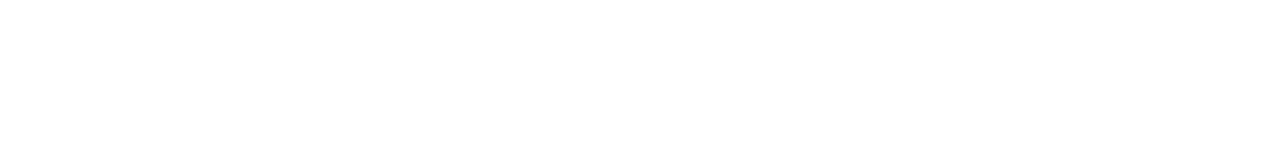
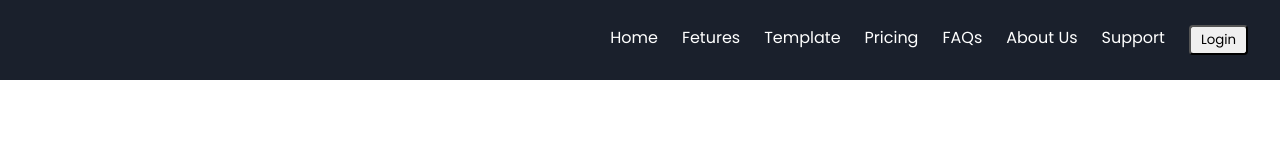
Before and after one commit to Abhii1564/InvoiceZen, a plain HTML site: page index.html in a window 1280 px wide. Drawn offline with Linux system fonts and the light colour scheme.

Commit message:
Secound Commit Navbar add

```diff
--- a/index.html
+++ b/index.html
@@ -4,8 +4,26 @@
     <meta charset="UTF-8">
     <meta name="viewport" content="width=device-width, initial-scale=1.0">
     <title>Document</title>
+    <link rel="stylesheet" href="style.css">
+
 </head>
 <body>
-
-</body>
+    <header>
+        <div class="navBar">
+            <div class="logo"></div>
+            <div class="leftSection">
+                <ul>
+                    <li><a href="#home">Home</a></li>
+                    <li><a href="#fetures">Fetures</a></li>
+                    <li><a href="#template">Template</a></li>
+                    <li><a href="#pricing">Pricing</a></li>
+                    <li><a href="#faqs">FAQs</a></li>
+                    <li><a href="#aboutus">About Us</a></li>
+                    <li><a href="#support">Support</a></li>
+                    <button id="btn">Login</button>
+                </ul>
+            </div>
+        </div>
+    </header>
+  </body>
 </html>
--- a/style.css
+++ b/style.css
@@ -0,0 +1,58 @@
+@import url('https://fonts.googleapis.com/css2?family=Poppins:ital,wght@0,100;0,200;0,300;0,400;0,500;0,600;0,700;0,800;0,900;1,100;1,200;1,300;1,400;1,500;1,600;1,700;1,800;1,900&display=swap');
+
+* {
+    margin: 0;
+    padding: 0;
+    box-sizing: border-box;
+    font-family: 'Poppins', sans-serif;
+    text-decoration: none;
+    list-style: none;
+}
+
+header {
+    position: fixed;
+    width: 100%;
+}
+
+.navBar {
+    height: 10vh;
+    display: flex;
+    justify-content: space-between;
+    align-items: center;
+    padding: 1rem 2rem;
+    background-color: #1a202c;
+    /* Dark navy */
+    color: white;
+}
+
+.logo {
+    font-size: 1.5rem;
+    font-weight: bold;
+}
+
+.leftSection ul {
+    display: flex;
+    gap: 1.5rem;
+}
+
+.leftSection a {
+    color: white;
+    text-decoration: none;
+    font-size: 500;
+    transition: red 0.3 ease;
+}
+
+.leftSection a:hover {
+    color: #63b3ed;
+}
+
+.leftSection button {
+    padding: 3px 10px;
+    border-radius: 4px;
+}
+
+.leftSection button:hover {
+    background-color: #df175f;
+    color: white;
+    opacity: 0.8;
+}
```
